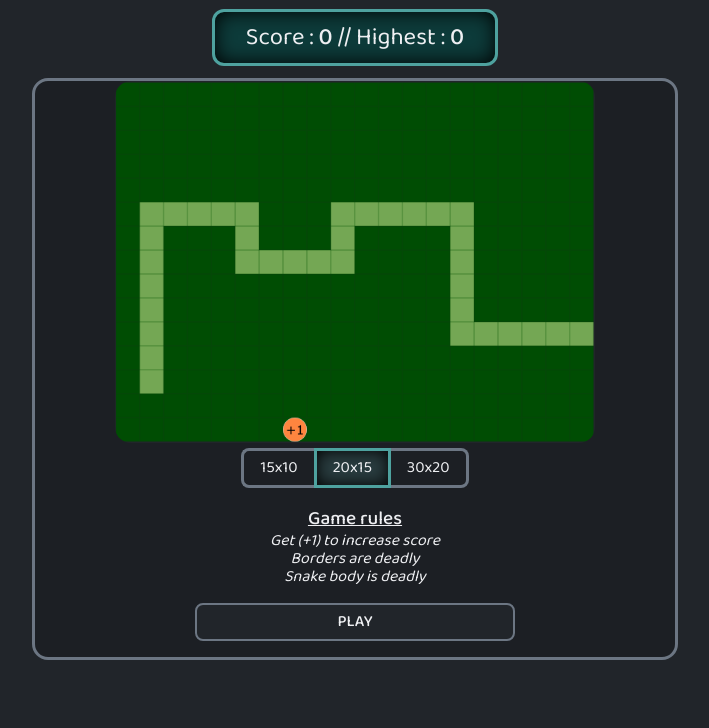
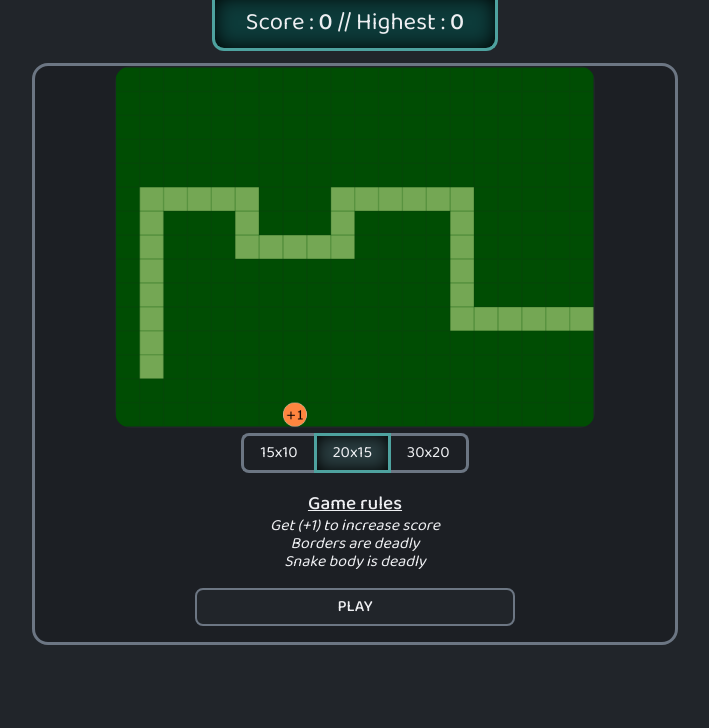
Before and after one commit to BOAScripts/SnakeGame-JS-Canvas, a plain HTML site: page index.html in a window 1280 px wide. Shown: the part 72-800 px from the top of the page, without its empty margins (285-994 px from the left). Drawn offline with Linux system fonts and the light colour scheme.

Commit message:
style UPDATED

```diff
--- a/src/styles.css
+++ b/src/styles.css
@@ -62,12 +62,12 @@ button:focus {
 #scoreTxt {
     margin: auto;
     margin-bottom: 0.5em;
-    margin-top: 0.5em;
     padding: 0.5em;
     font-size: 1.5em;
     border: solid var(--outline-color);
+    border-top: 0;
     background-color: var(--dark-color);
-    border-radius: 0.5em;
+    border-radius: 0 0 0.5em 0.5em;
     box-sizing: content-box;
     width: 20%;
     box-shadow: 0 0 0.8em inset var(--shadow-color);
```
